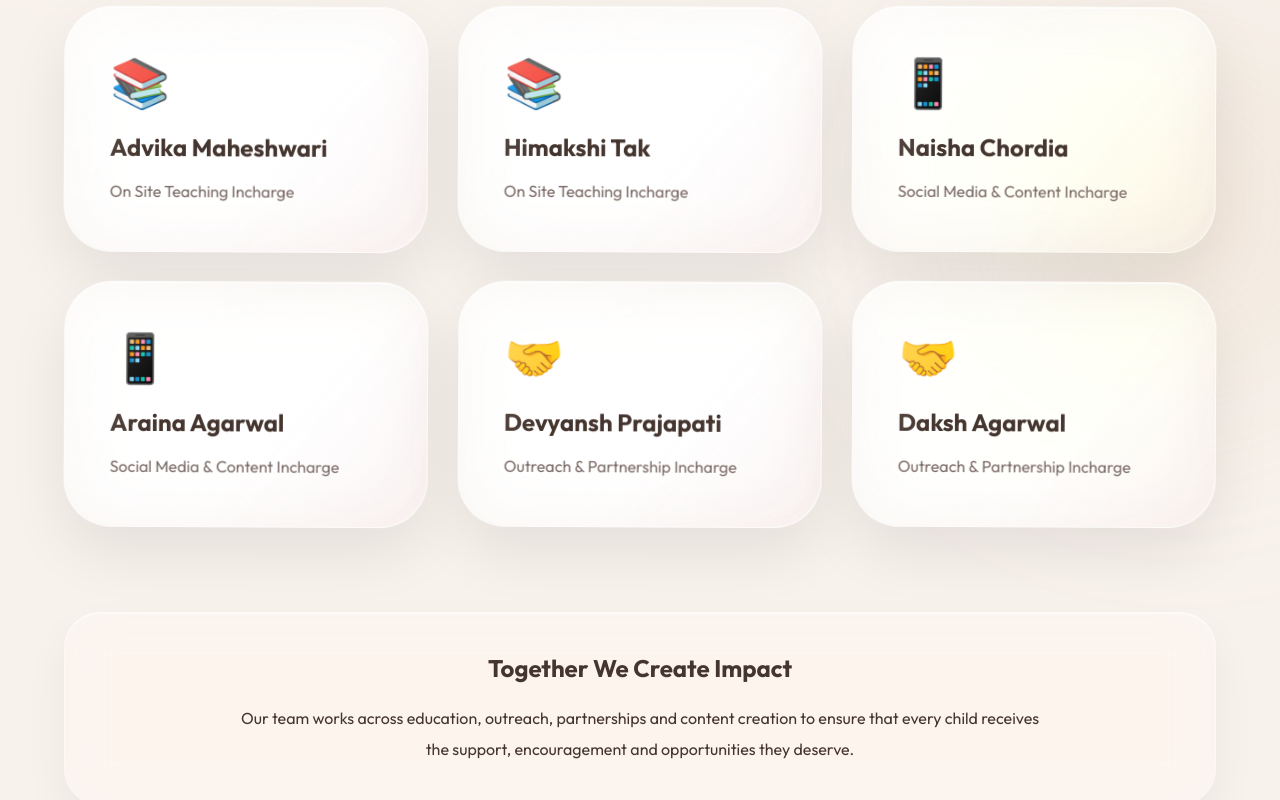
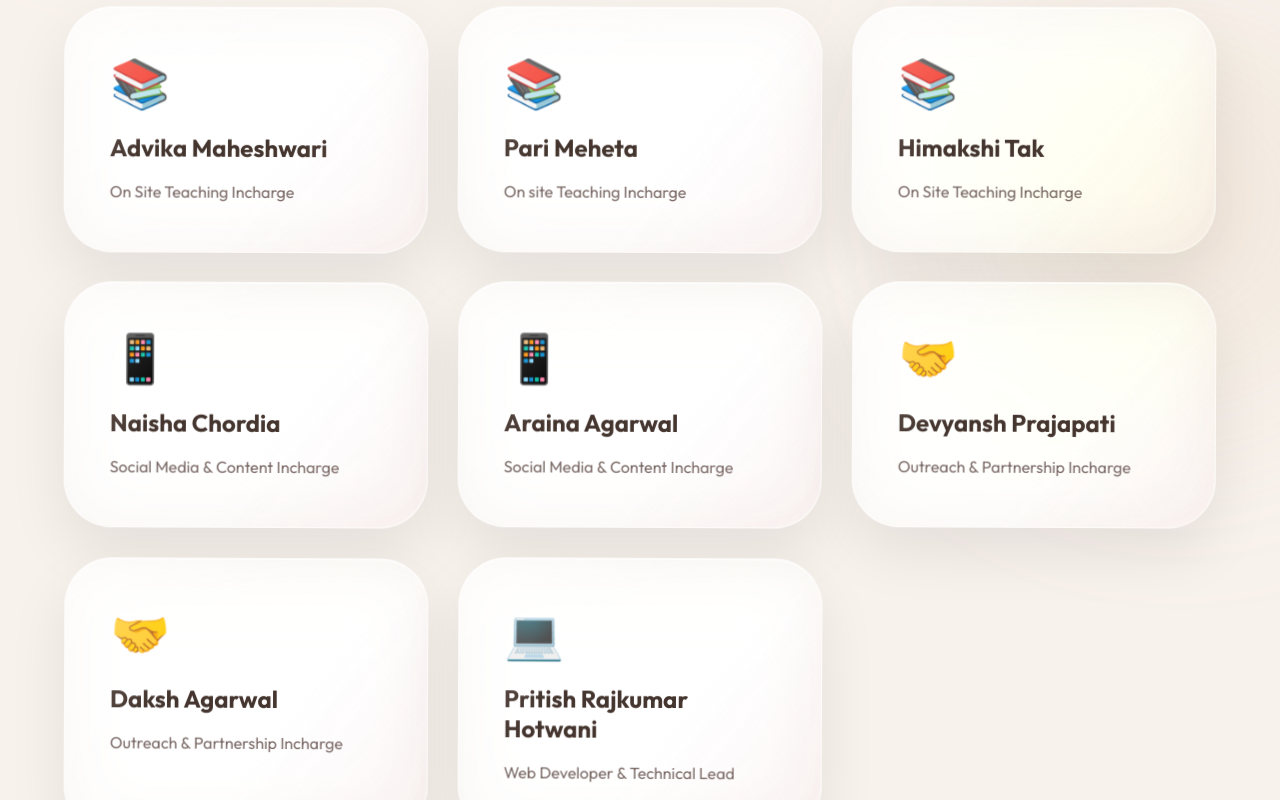
Before and after one commit to pritishhotwani/parinde-foundation, a React (Vite) app: page /team in a window 1280 px wide. Shown: the part 480-1280 px from the top of the page. Built offline with nearby package versions, Linux system fonts and the light colour scheme.

Commit message:
Update team section

```diff
--- a/src/pages/Team.tsx
+++ b/src/pages/Team.tsx
@@ -3,6 +3,11 @@ export default function Team() {
     {
       name: "Advika Maheshwari",
       role: "On Site Teaching Incharge",
+      icon: "📚"
+    },
+    {
+      name: "Pari Meheta",
+      role: "On site Teaching Incharge",
       icon: "📚"
     },
     {
@@ -29,6 +34,11 @@ export default function Team() {
       name: "Daksh Agarwal",
       role: "Outreach & Partnership Incharge",
       icon: "🤝"
+    },
+    {
+      name:"Pritish Rajkumar Hotwani",
+      role:"Web Developer & Technical Lead",
+      icon:"💻"
     }
   ];
 
```
